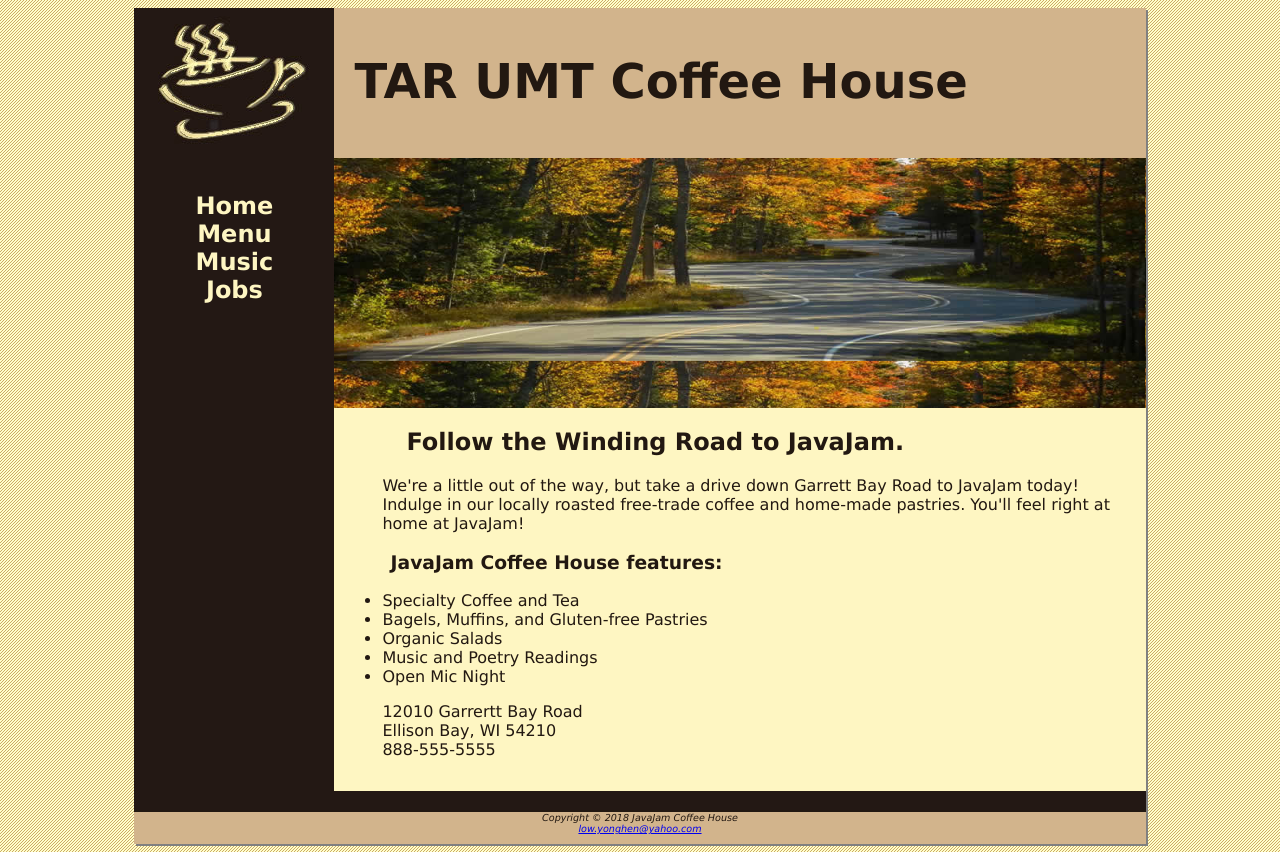
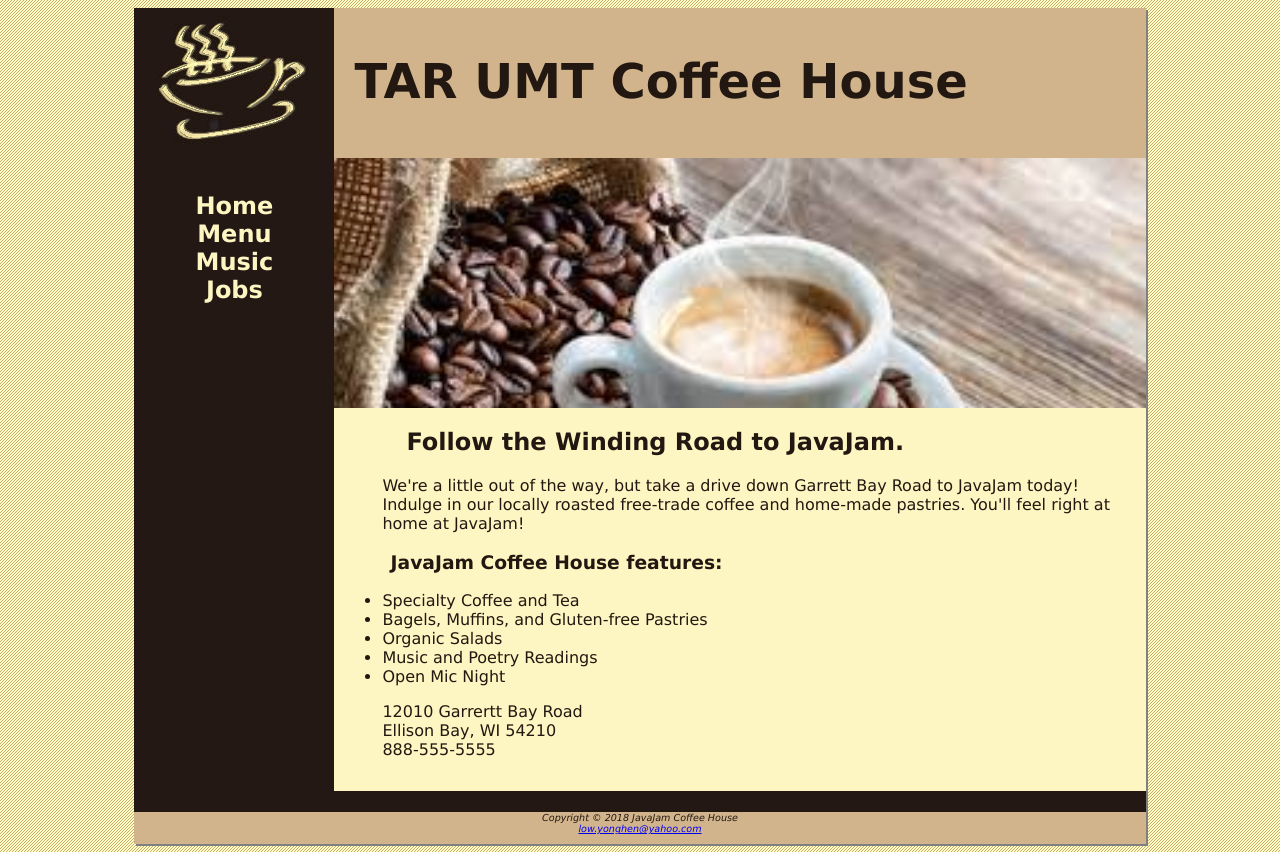
Before and after one commit to ZY-1128/ZY-1128.github.io, a plain HTML site: page index.html in a window 1280 px wide. Drawn offline with Linux system fonts and the light colour scheme; files whose address does not match are found by name.

Commit message:
Update javajam.css

```diff
--- a/javajam.css
+++ b/javajam.css
@@ -135,7 +135,7 @@ footer {
 }
 
 #heroroad {
-    background-image: url(img/heroroad.jpg);
+    background-image: url(coffee.jpg);
     background-size: 100%;
     height: 250px;
 }
```
